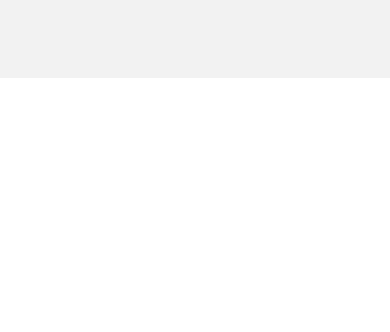
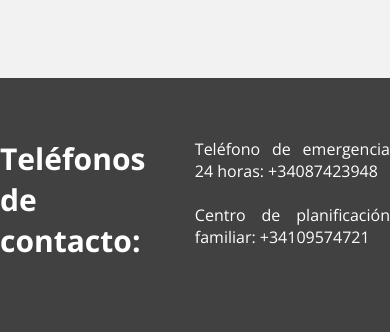
Before and after one commit to revistacuestionsocial/revistacuestionsocial.github.io, a plain HTML site: page index.html in a window 390 px wide. Shown: the part 5379-5711 px from the top of the page. Before the commit the page ends 5457 px from the top, so only its background shows below. Drawn offline with nearby package versions, Linux system fonts and the light colour scheme.

Commit message:
added contact phones

```diff
--- a/css/estilos.css
+++ b/css/estilos.css
@@ -14,6 +14,10 @@ body {
     max-width: 1000px;
     margin: auto;
     overflow: hidden;
+}
+.contenedorFooter {
+    display: flex;
+    justify-content: space-around;
 }
 
 .titulo {
@@ -74,6 +78,29 @@ header .textos-header {
     font-size: 30px;
     font-weight: 300;
     color: #fff;
+}
+
+header .textos-footer {
+    display: flex;
+    height: 430px;
+    width: 100%;
+    align-items: center;
+    justify-content: center;
+    flex-direction: column;
+    text-align: center;
+}
+
+.textos-footer h1 {
+    font-size: 30px;
+    color: #fff;
+}
+
+.textos-footer p {
+    font-size: 22;
+    padding: 0px 0px 30px 15px;
+    font-weight: 300;
+    color: #fff;
+    text-align: justify;
 }
 
 .wave {
--- a/index.html
+++ b/index.html
@@ -1,5 +1,6 @@
 <!DOCTYPE html>
 <html lang="es">
+
 <head>
     <meta charset="UTF-8">
     <meta name="viewport" content="width=device-width, initial-scale=1.0">
@@ -9,6 +10,7 @@
     <link rel="stylesheet" href="css/estilos.css">
     <link href="https://fonts.googleapis.com/css?family=Open+Sans:300,400,700,800&display=swap" rel="stylesheet">
 </head>
+
 <body>
     <header>
         <section class="textos-header">
@@ -16,8 +18,7 @@
             <h2>Visión desde la pedagogía social</h2>
         </section>
         <div class="wave" style="height: 150px; overflow: hidden;">
-            <svg viewBox="0 0 500 150" preserveAspectRatio="none"
-                style="height: 100%; width: 100%;">
+            <svg viewBox="0 0 500 150" preserveAspectRatio="none" style="height: 100%; width: 100%;">
                 <path d="M0.00,49.98 C150.00,150.00 349.20,-50.00 500.00,49.98 L500.00,150.00 L0.00,150.00 Z"
                     style="stroke: none; fill: #fff;"></path>
             </svg>
@@ -25,7 +26,7 @@
     </header>
     <main>
         <section class="contenedor sobre-nosotros">
-                <div class="logorevista">
+            <div class="logorevista">
                 <img src="images/img5.jpg" alt="Somos cuestion social">
             </div>
             <div class="cards">
@@ -33,14 +34,16 @@
                     <img src="images/imgalicia.png" alt="Alicia">
                     <div class="contenido-texto-card">
                         <h4>Alicia</h4>
-                        <p>Educadora social y disfruta mucho ayudando a las personas. </br> Le encanta pasar tiempo con sus amigos y escuchar música.</p>
+                        <p>Educadora social y disfruta mucho ayudando a las personas. </br> Le encanta pasar tiempo con
+                            sus amigos y escuchar música.</p>
                     </div>
                 </div>
                 <div class="card">
                     <img src="images/imgnerea.jpeg" alt="Nerea">
                     <div class="contenido-texto-card">
                         <h4>Nerea</h4>
-                        <p>Educadora social. Le encanta disfrutar de la tranquilidad que le da el mar y conocer gente.</p>
+                        <p>Educadora social. Le encanta disfrutar de la tranquilidad que le da el mar y conocer gente.
+                        </p>
                     </div>
                 </div>
             </div>
@@ -49,7 +52,8 @@
                     <img src="images/imgandrea1.jpg" alt="Andrea">
                     <div class="contenido-texto-card">
                         <h4>Andrea</h4>
-                        <p>Educadora social y programadora de webs y apps. </br> Le encanta la naturaleza y ayudar a los demás.
+                        <p>Educadora social y programadora de webs y apps. </br> Le encanta la naturaleza y ayudar a los
+                            demás.
                         </p>
                     </div>
                 </div>
@@ -57,7 +61,8 @@
                     <img src="images/imgrenata.jpeg" alt="Renata">
                     <div class="contenido-texto-card">
                         <h4>Renata</h4>
-                        <p>Educadora social que le encanta trabajar con niños y en el ámbito familiar. Disfruta de la música y pasar tiempo al aire libre.</p>
+                        <p>Educadora social que le encanta trabajar con niños y en el ámbito familiar. Disfruta de la
+                            música y pasar tiempo al aire libre.</p>
                     </div>
                 </div>
             </div>
@@ -70,26 +75,34 @@
                     <img src="images/ilustracion1.svg" alt="" class="imagen-about-us">
                     <div class="contenido-textos">
                         <h3><span>1</span>Acceso a todas las revistas</h3>
-                        <p>En esta web tendrás acceso a todas las ediciones publicadas hasta la fecha que podrás leer cómodamente en cualquier
-                            dispositivo. Además, te invitamos a descargar el material en pdf para uso personal o didáctico.</p>
+                        <p>En esta web tendrás acceso a todas las ediciones publicadas hasta la fecha que podrás leer
+                            cómodamente en cualquier
+                            dispositivo. Además, te invitamos a descargar el material en pdf para uso personal o
+                            didáctico.</p>
                         <h3><span>2</span>Divulgación sobre pedagogía social</h3>
-                        <p>Aprenderás que la pedagogía social pretende acompañar y ayudar a las personas en situación de exclusión social
-                            para que adquieran las herramientas necesarias con el objetivo de mejorar su situación en el mundo.</p>
+                        <p>Aprenderás que la pedagogía social pretende acompañar y ayudar a las personas en situación de
+                            exclusión social
+                            para que adquieran las herramientas necesarias con el objetivo de mejorar su situación en el
+                            mundo.</p>
                         <h3><span>3</span>Información sobre VIH en mujeres y pobreza</h3>
                         <p>Conocerás acerca de la pedagogía social. Hablaremos del estigma
-                            del VIH, su evolución y relación con el papel de la mujer en el mundo. Además, aprenderás acerca de los diferentes
-                            agentes sociales, la importancia de la educación, que es un educador social y cómo puede ayudarte.
+                            del VIH, su evolución y relación con el papel de la mujer en el mundo. Además, aprenderás
+                            acerca de los diferentes
+                            agentes sociales, la importancia de la educación, que es un educador social y cómo puede
+                            ayudarte.
                         </p>
                     </div>
-            </div>
+                </div>
         </section>
         <section class="clientes contenedor">
             <h2 class="titulo">Revista destacada</h2>
-            <iframe style='width:100%;height:800px' src='https://online.pubhtml5.com/afkl/llnv/'  seamless='seamless' scrolling='no' frameborder='0' allowtransparency='true' allowfullscreen='true' ></iframe>
+            <iframe style='width:100%;height:800px' src='https://online.pubhtml5.com/afkl/llnv/' seamless='seamless'
+                scrolling='no' frameborder='0' allowtransparency='true' allowfullscreen='true'></iframe>
         </section>
-        <div style="height: 150px; overflow: hidden;" >
+        <div style="height: 150px; overflow: hidden;">
             <svg viewBox="0 0 500 150" preserveAspectRatio="none" style="height: 100%; width: 100%;">
-                <path d="M0.00,49.99 C144.47,99.18 343.11,15.30 500.00,49.99 L500.00,150.00 L0.00,150.00 Z" style="stroke: none; fill: #f2f2f2;">
+                <path d="M0.00,49.99 C144.47,99.18 343.11,15.30 500.00,49.99 L500.00,150.00 L0.00,150.00 Z"
+                    style="stroke: none; fill: #f2f2f2;">
                 </path>
             </svg>
         </div>
@@ -124,6 +137,15 @@
                 </div>
             </div>
         </section>
+        <footer>
+            <section class="textos-footer">
+                <div class="contenedorFooter">
+                    <h1>Teléfonos de contacto:</br></br></h1>
+                    <p>Teléfono de emergencia 24 horas: +34087423948 </br> </br> Centro de planificación familiar: +34109574721</p>
+                </div>
+            </section>
+        </footer>
     </main>
 </body>
+
 </html>
```
